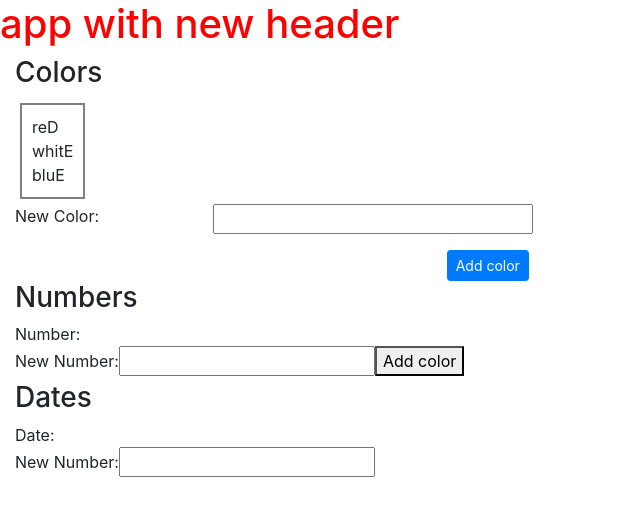
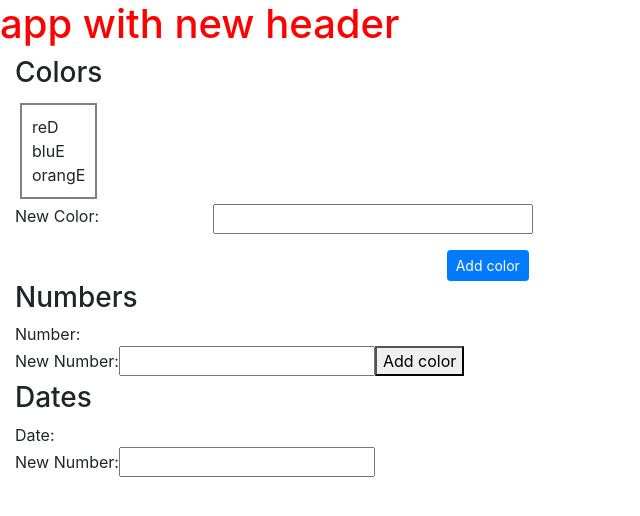
Before and after one commit to netintellect/ngtryout, an Angular app: page / in a window 1280 px wide. Shown: the top 516 px of the page, without its empty margins (0-640 px from the left). Built offline with nearby package versions, Linux system fonts and the light colour scheme.

Commit message:
DI with useClass, useValue and useFactory.  Also using InjectionToken.

```diff
--- a/src/app/app.component.html
+++ b/src/app/app.component.html
@@ -5,8 +5,8 @@
 
   <h3>Colors</h3>
   <ul>
-    <li *ngFor="let line of lines">
-      {{line | capitalize }}
+    <li *ngFor="let color of colors">
+      {{color | capitalize }}
     </li>
   </ul>
   <form>
--- a/src/app/app.component.ts
+++ b/src/app/app.component.ts
@@ -1,5 +1,6 @@
 import {Component, Pipe, PipeTransform} from '@angular/core';
 import {Logger} from "./services/logger";
+import {ColorService} from "./services/ColorService";
 
 @Component({
   selector: 'app-root',
@@ -8,20 +9,21 @@ import {Logger} from "./services/logger";
 })
 export class AppComponent {
   public header: string = "app with new header";
-  public lines : string[] = [
-    "red", "white", "blue",
-  ];
+  public  get colors(): string[] {
+    return this.colorService.getAll();
+  }
   public newColor: string = "";
   public randomNumber: number;
   public randomDate: Date;
 
-  constructor(private logger: Logger) {
+  constructor(private logger: Logger,
+              private colorService: ColorService) {
 
   }
 
   public addColor(): void {
     this.logger.log("Enter");
-    this.lines.push(this.newColor);
+    this.colorService.addColor(this.newColor);
   }
 
   public addNumber(): void {
--- a/src/app/app.module.ts
+++ b/src/app/app.module.ts
@@ -4,7 +4,8 @@ import { NgModule } from '@angular/core';
 
 import {AppComponent, CapitalizePipe} from './app.component';
 import {Logger} from "./services/logger";
-
+import {ColorService} from "./services/ColorService";
+import {APP_SETTINGS, AppSettings} from "./settings/settings";
 
 @NgModule({
   declarations: [
@@ -15,7 +16,11 @@ import {Logger} from "./services/logger";
     BrowserModule,
     FormsModule
   ],
-  providers: [ Logger ],
+  providers: [
+    { provide: Logger, useClass: Logger},
+    { provide: ColorService, useClass: ColorService },
+    { provide: APP_SETTINGS, useValue: new AppSettings()}
+  ],
   bootstrap: [AppComponent]
 })
 export class AppModule { }
--- /dev/null
+++ b/src/app/services/ColorService.ts
@@ -0,0 +1,29 @@
+import {Inject, Injectable} from "@angular/core";
+import {Logger} from "./logger";
+import {APP_SETTINGS, AppSettings} from "../settings/settings";
+
+@Injectable()
+export class ColorService {
+  //#region state
+  private colorList: string[] = [];
+   //#endregion
+
+  //#region behavior
+  constructor(private logger: Logger,
+              @Inject(APP_SETTINGS) private appSettings: AppSettings) {
+    this.addColor("red");
+    this.addColor( "blue");
+    this.addColor( "orange");
+  }
+
+  public getAll(): string[] {
+    this.logger.log("retrieved color list with " + this.appSettings.connectionString);
+    return this.colorList;
+  }
+
+  public addColor(color: string) {
+    this.logger.log("added color to color list");
+    this.colorList.push(color);
+  }
+  //#endregion
+}
--- /dev/null
+++ b/src/app/settings/settings.ts
@@ -0,0 +1,11 @@
+import {InjectionToken} from "@angular/core";
+
+export const APP_SETTINGS = new InjectionToken<AppSettings>("AppSettings");
+
+export class AppSettings {
+  public connectionString: string;
+
+  constructor() {
+    this.connectionString = "someconnection";
+  }
+}
```
